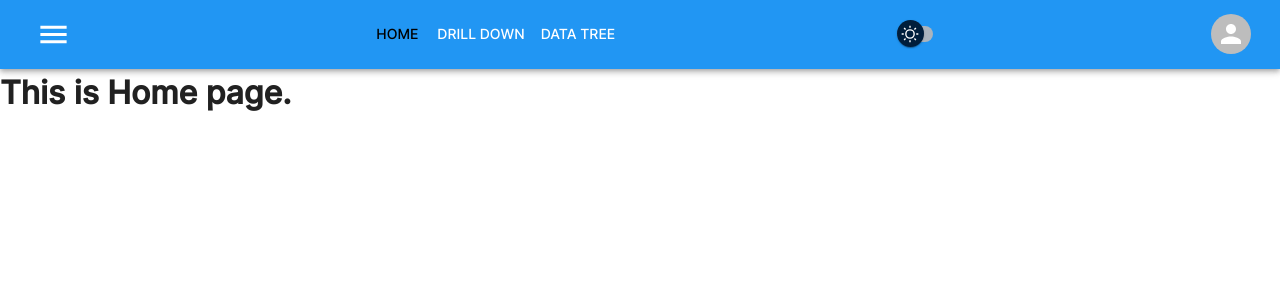
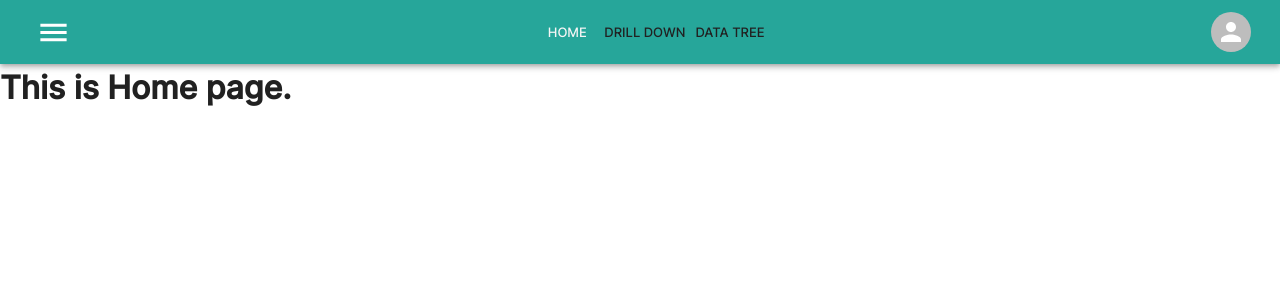
Before and after one commit to yogesh9trix/navaantrix-admin, a React (Create React App) app: page /home in a window 1280 px wide. Shown: the top 300 px of the page. Built offline with nearby package versions, Linux system fonts and the light colour scheme; a web font is replaced by a local one.

Commit message:
changed menu color

```diff
--- a/src/Components/Molecules/Toolbar.jsx
+++ b/src/Components/Molecules/Toolbar.jsx
@@ -1,23 +1,11 @@
 /** @format */
 
 import React from 'react';
-import {
-  Avatar,
-  Box,
-  IconButton,
-  Tooltip,
-  Menu,
-  MenuItem,
-  Typography,
-  Button,
-} from '@mui/material';
-import Logo from '../Atoms/Logo';
+import { Avatar, Box, IconButton, Tooltip, Button } from '@mui/material';
+import { NavLink } from 'react-router-dom';
+import { useTheme } from '@mui/material/';
 import SidebarButton from '../Atoms/SidebarButton';
 import { MENU } from '../../Constants/PAGES_MENU';
-import { NavLink } from 'react-router-dom';
-import ThemeSwitch from '../Atoms/Theme/ThemeSwitch';
-import { THEMES } from '../../Constants/commons';
-import { useGlobalContext } from '../../context';
 import ProfileMenu from './ProfileMenu/ProfileMenu';
 
 export function MobileToolbar() {
@@ -52,7 +40,8 @@ export function MobileToolbar() {
 
 export function DesktopToolbar() {
   const [anchorElUser, setAnchorElUser] = React.useState(null);
-  const { setActiveTheme, activeTheme } = useGlobalContext();
+  const theme = useTheme();
+
   const handleOpenUserMenu = (event) => {
     setAnchorElUser(event.currentTarget);
   };
@@ -76,14 +65,23 @@ export function DesktopToolbar() {
             key={index}
             to={linkText}
             style={({ isActive }) => {
-              return {
-                color: isActive ? 'black' : 'white',
-                textDecoration: 'none',
-              };
+              const isDark = theme.palette.mode === 'dark';
+              const style = { textDecoration: 'none' };
+              if (isDark) {
+                style['color'] = isActive
+                  ? theme.palette.grey[100]
+                  : theme.palette.grey[500];
+              } else {
+                style['color'] = isActive
+                  ? theme.palette.grey[100]
+                  : theme.palette.grey[900];
+              }
+              return style;
             }}
           >
             <Button
               onClick={() => {}}
+              size="small"
               sx={{
                 my: 2,
                 color: 'inherit',
@@ -95,16 +93,6 @@ export function DesktopToolbar() {
             </Button>
           </NavLink>
         ))}
-      </Box>
-      <Box sx={{ flexGrow: 1 }}>
-        <ThemeSwitch
-          onChange={(ev) => {
-            const theme = ev.target.checked ? THEMES.DARK : THEMES.LIGHT;
-            setActiveTheme(theme);
-            localStorage.setItem('theme', theme);
-          }}
-          checked={activeTheme === THEMES.DARK}
-        />
       </Box>
       <Box sx={{ flexGrow: 0 }}>
         <Tooltip title="settings">
--- a/src/Components/Organisms/CustomAppBar.js
+++ b/src/Components/Organisms/CustomAppBar.js
@@ -6,7 +6,7 @@ import { MobileToolbar, DesktopToolbar } from '../Molecules/Toolbar';
 function CustomAppBar() {
   return (
     <Box sx={{ flexGrow: 1 }}>
-      <AppBar position="static">
+      <AppBar position="static" color="secondary">
         <Container maxWidth="xl">
           <Toolbar disableGutters>
             <Box
```
